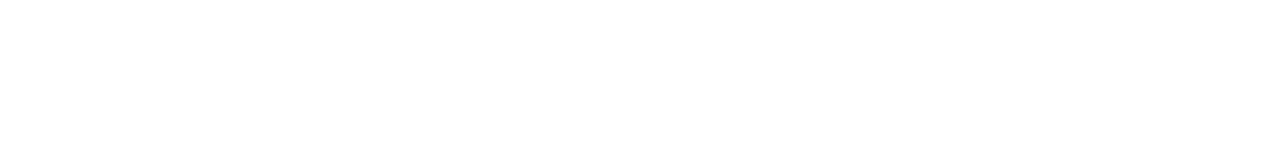
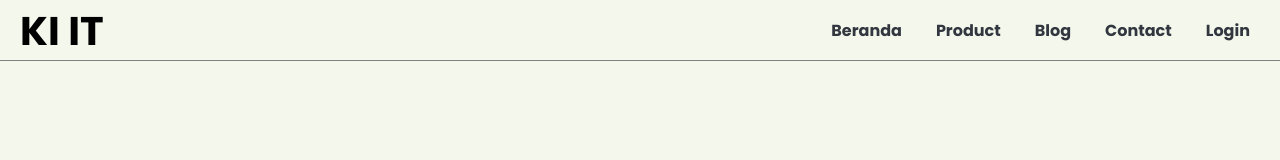
Before and after one commit to GilangPradnyana/comp-science-article, a plain HTML site: page index.html in a window 1280 px wide. Drawn offline with nearby package versions, Linux system fonts and the light colour scheme.

Commit message:
menambahkan header navbar

```diff
--- a/css/styles.css
+++ b/css/styles.css
@@ -1,3 +1,43 @@
 /* font css */
 @import url('https://fonts.googleapis.com/css2?family=Montserrat:ital,wght@0,100..900;1,100..900&family=Poppins:ital,wght@0,100;0,200;0,300;0,400;0,500;0,600;0,700;0,800;0,900;1,100;1,200;1,300;1,400;1,500;1,600;1,700;1,800;1,900&family=Raleway:ital,wght@0,100..900;1,100..900&display=swap');
 /*  */
+body {
+    background-color: #F3F7EC;
+}
+/* header container */
+header {
+    padding:10px 0px 20px 0px;
+    box-sizing: border-box;
+}
+.header-navbar {
+    height: 50px;
+    border-bottom: 1px solid grey;
+    display: flex;
+}
+.header-navbar h1 {
+    font-size: 40px;
+    margin-left: 20px;
+    line-height: 42px;
+    font-family: 'Poppins';
+    font-weight: bolder;
+    flex: 1;
+}
+.header-navbar ul li {
+    display: inline-block;
+    padding-right:30px;
+}
+.header-navbar ul li a {
+    text-decoration: none;
+    font-family: 'Poppins';
+    line-height: 42px;
+    color: #31363F;
+    font-weight: bold;
+    transition: 500ms;
+    -webkit-transition: 500ms;
+    -moz-transition: 500ms;
+    -ms-transition: 500ms;
+    -o-transition: 500ms;
+}
+.header-navbar ul li a:hover {
+    color: #F94C10;
+}
--- a/index.html
+++ b/index.html
@@ -4,13 +4,28 @@
     <meta charset="UTF-8">
     <meta name="viewport" content="width=device-width, initial-scale=1.0">
     <title>Computer Science Article</title>
+    <link rel="stylesheet" href="css/reset.css">
     <link rel="stylesheet" href="css/styles.css">
-    <link rel="stylesheet" href="css/reset.css">
     <script src="https://unpkg.com/feather-icons"></script>
 </head>
 <body>
+    <!-- header -->
+    <header>
+        <div class="header-navbar">
+            <h1>KI IT</h1>
+            <ul>
+                <li><a href="#">Beranda</a></li>
+                <li><a href="#">Product</a></li>
+                <li><a href="#">Blog</a></li>
+                <li><a href="#">Contact</a></li>
+                <li><a href="#" id="login">Login</a></li>
+            </ul>
+        </div>
+
+        <!-- sub-tittle -->
 
 
+    </header>
 
 
 
```
